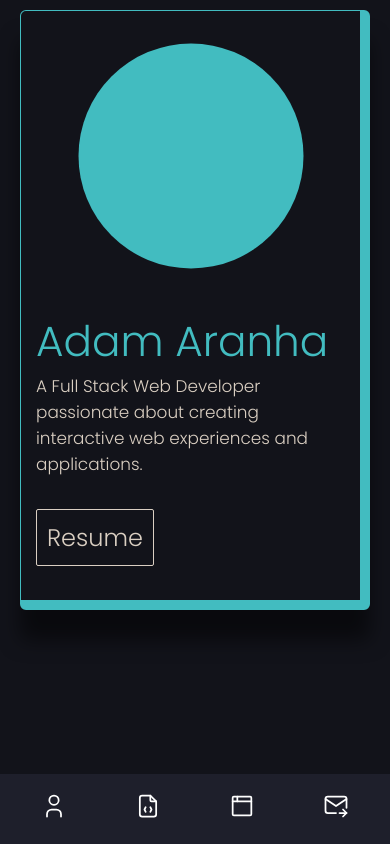
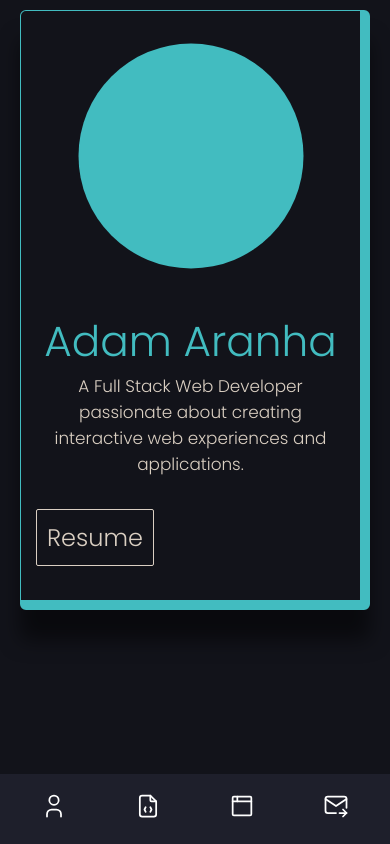
Before and after one commit to AdamAranha/portfolio, a React (Create React App) app in the folder client/: page / in a window 390 px wide. Shown: the top 844 px of the page. Built offline with nearby package versions, Linux system fonts and the light colour scheme.

Commit message:
Minor adjustments to Intro text

```diff
--- a/client/src/components/Intro/Intro.css
+++ b/client/src/components/Intro/Intro.css
@@ -212,6 +212,10 @@
   }
   .intro .container .name {
     margin: 0;
+    text-align: center;
+  }
+  .intro .container .description {
+    text-align: center;
   }
   .intro .intro-section {
     padding: 0 15px;
--- a/client/src/components/Intro/Intro.scss
+++ b/client/src/components/Intro/Intro.scss
@@ -185,6 +185,11 @@ $neutralColour:#dacfc2;
 
             .name{
                 margin:0;
+                text-align: center;
+            }
+
+            .description{
+                text-align: center;
             }
         }
 
```
Also changed, not shown: 1 other file (tests, documents, lock files or other folders).
